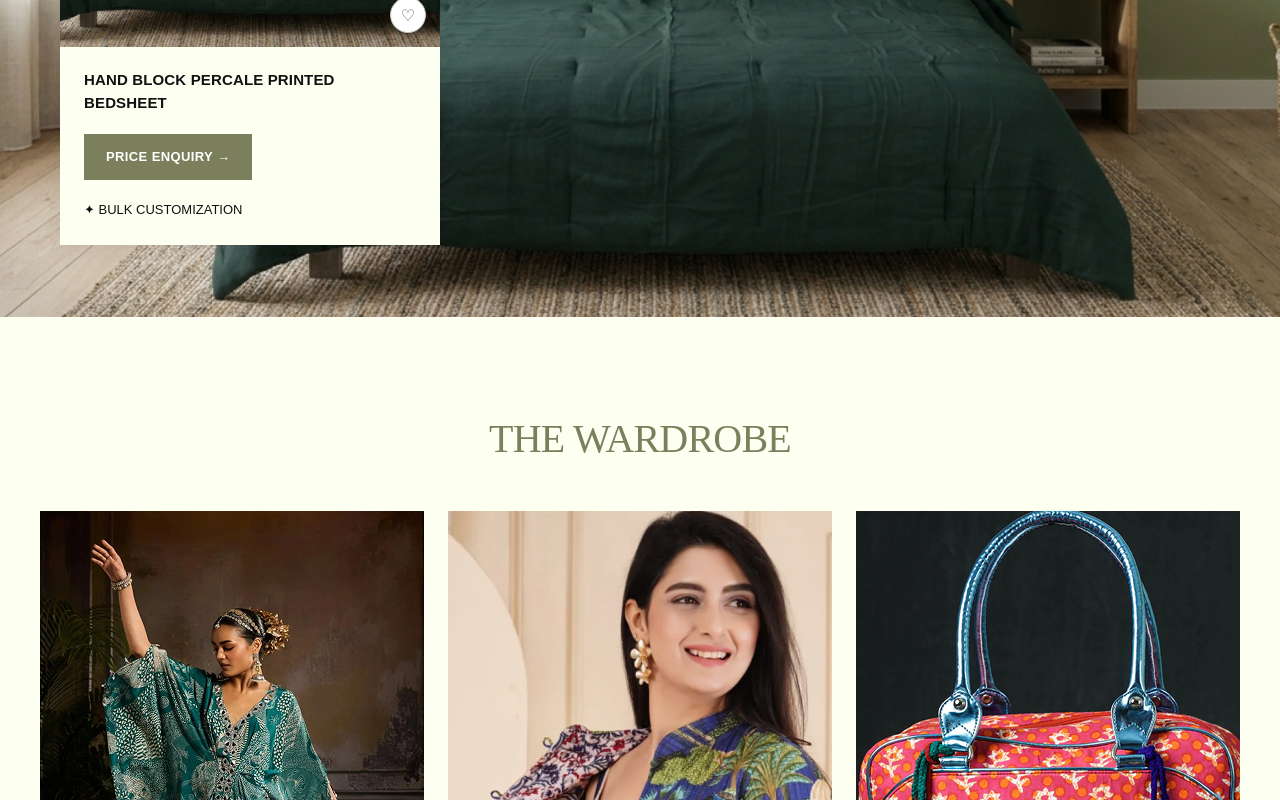
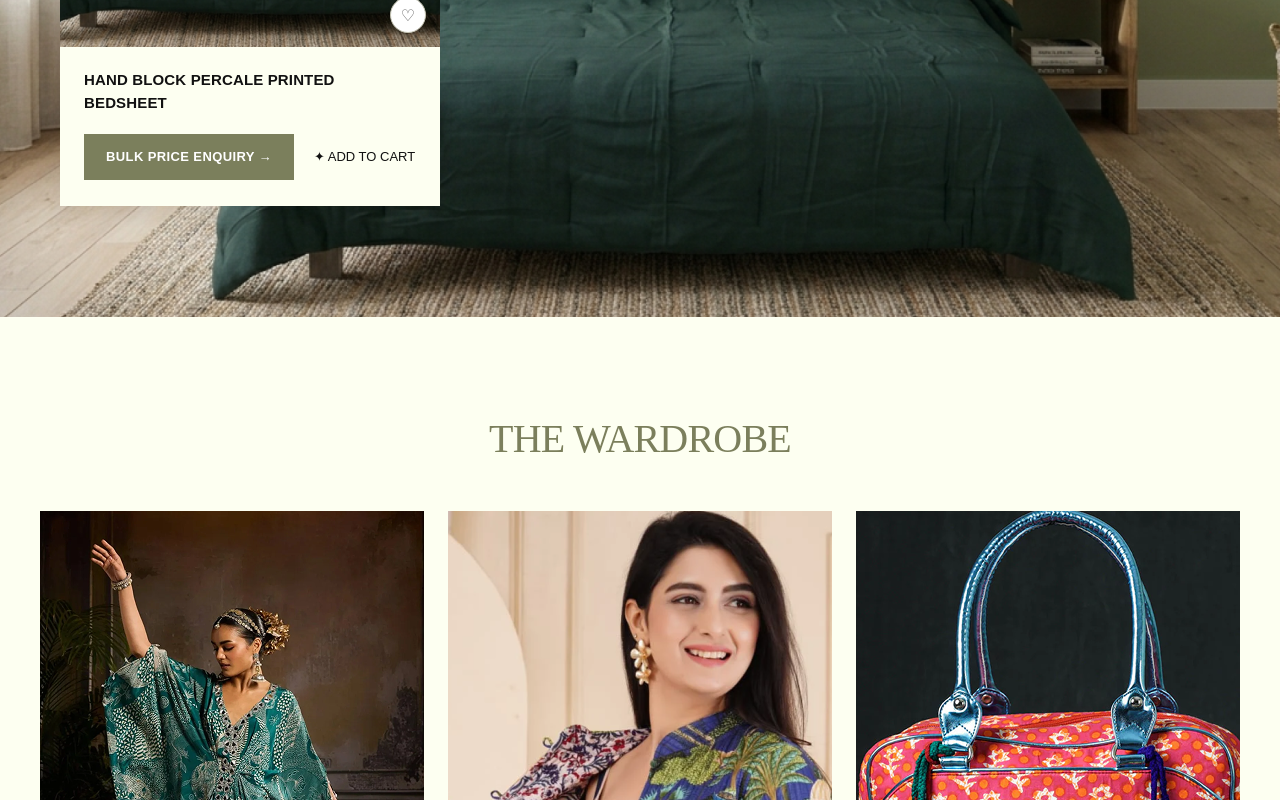
Before and after one commit to devkkd/NHF, a Next.js app: page / in a window 1280 px wide. Shown: the part 6260-7060 px from the top of the page. Built offline with nearby package versions, Linux system fonts and the light colour scheme; a web font is replaced by a local one.

Commit message:
Update CollectionCategory, ProductShowcase and New Arrivals

```diff
--- a/src/components/CollectionCategory.jsx
+++ b/src/components/CollectionCategory.jsx
@@ -1,6 +1,7 @@
 "use client";
 
 import Image from "next/image";
+import { useRouter } from "next/navigation";
 
 const categories = [
   {
@@ -54,6 +55,8 @@ const categories = [
 ];
 
 export default function CollectionCategory() {
+  const router = useRouter();
+
   return (
     <section
       style={{
@@ -109,9 +112,12 @@ export default function CollectionCategory() {
         {/* Button */}
 
         <div className="collection-btn-wrap">
-          <button className="collection-btn">
-            SEE FULL OUR COLLECTION →
-          </button>
+         <button
+  className="collection-btn"
+  onClick={() => router.push("/new-arrivals")}
+>
+  SEE FULL OUR COLLECTION →
+</button>
         </div>
       </div>
 
--- a/src/components/NewArrivals.jsx
+++ b/src/components/NewArrivals.jsx
@@ -1,8 +1,11 @@
 "use client";
 
 import Image from "next/image";
+import { useRouter } from "next/navigation";
 
 export default function NewArrivals() {
+    const router = useRouter();
+
   return (
     <section className="arrival-section">
 
@@ -41,13 +44,19 @@ export default function NewArrivals() {
               fill
               style={{ objectFit: "cover" }}
             />
-            <button className="wishlist-btn" aria-label="Wishlist">♡</button>
+            <button
+  className="wishlist-btn"
+  aria-label="Add to wishlist"
+  onClick={() => router.push("/saved")}
+>
+  ♡
+</button>
           </div>
           <div className="card-body">
             <h4 className="card-title">HAND BLOCK PERCALE PRINTED BEDSHEET</h4>
             <div className="card-actions">
-              <button className="price-btn">PRICE ENQUIRY →</button>
-              <span className="bulk-btn">✦ BULK CUSTOMIZATION</span>
+              <button className="price-btn">BULK PRICE ENQUIRY →</button>
+              <span className="bulk-btn">✦ ADD TO CART</span>
             </div>
           </div>
         </div>
--- a/src/components/NewArrivalsGrid.jsx
+++ b/src/components/NewArrivalsGrid.jsx
@@ -2,6 +2,7 @@
 
 import Image from "next/image";
 import Link from "next/link";
+import { useRouter } from "next/navigation";
 const products = [
   {
     image: "/images/product-1.jpg",
@@ -18,6 +19,8 @@ const products = [
 ];
 
 export default function NewArrivalsGrid() {
+    const router = useRouter();
+
   return (
     <section className="arrival-section">
       <div className="container">
@@ -34,9 +37,13 @@ export default function NewArrivalsGrid() {
                   style={{ objectFit: "cover" }}
                 />
 
-                <button className="wishlist-btn">
-                  ♡
-                </button>
+                <button
+  className="wishlist-btn"
+  aria-label="Add to wishlist"
+  onClick={() => router.push("/saved")}
+>
+  ♡
+</button>
               </div>
 
               <h3 className="product-title">
@@ -45,11 +52,11 @@ export default function NewArrivalsGrid() {
 
               <div className="action-row">
                 <button className="price-btn">
-                  PRICE ENQUIRY →
+                 BULK PRICE ENQUIRY →
                 </button>
 
                 <span className="bulk-text">
-                  ✦ BULK CUSTOMIZATION
+                  ✦ ADD TO CART
                 </span>
               </div>
             </div>
--- a/src/components/ProductShowcase.jsx
+++ b/src/components/ProductShowcase.jsx
@@ -1,8 +1,11 @@
 "use client";
 
 import Image from "next/image";
+import { useRouter } from "next/navigation";
 
 export default function ProductShowcase() {
+  const router = useRouter();
+
   return (
     <section className="showcase-section">
 
@@ -31,19 +34,32 @@ export default function ProductShowcase() {
             fill
             style={{ objectFit: "cover" }}
           />
-          <button className="wishlist-btn" aria-label="Add to wishlist">
-            ♡
-          </button>
+       <button
+  className="wishlist-btn"
+  aria-label="Add to wishlist"
+  onClick={() => router.push("/saved")}
+>
+  ♡
+</button>
         </div>
 
         {/* Card content */}
         <div className="card-body">
-          <h3 className="card-title">
-            HAND BLOCK PERCALE PRINTED BEDSHEET
-          </h3>
+          <h3
+  className="card-title"
+  onClick={() => router.push("/product/hand-block-percale-printed-bedsheet")}
+  style={{ cursor: "pointer" }}
+>
+  HAND BLOCK PERCALE PRINTED BEDSHEET
+</h3>
           <div className="card-actions">
-            <button className="price-btn">PRICE ENQUIRY →</button>
-            <button className="bulk-btn">✦ BULK CUSTOMIZATION</button>
+           <button
+  className="price-btn"
+  onClick={() => router.push("/price-enquiry")}
+>
+  BULK PRICE ENQUIRY →
+</button>
+            <button className="bulk-btn" onClick={() => router.push("/cart")}>✦ ADD TO CART</button>
           </div>
         </div>
 
```
